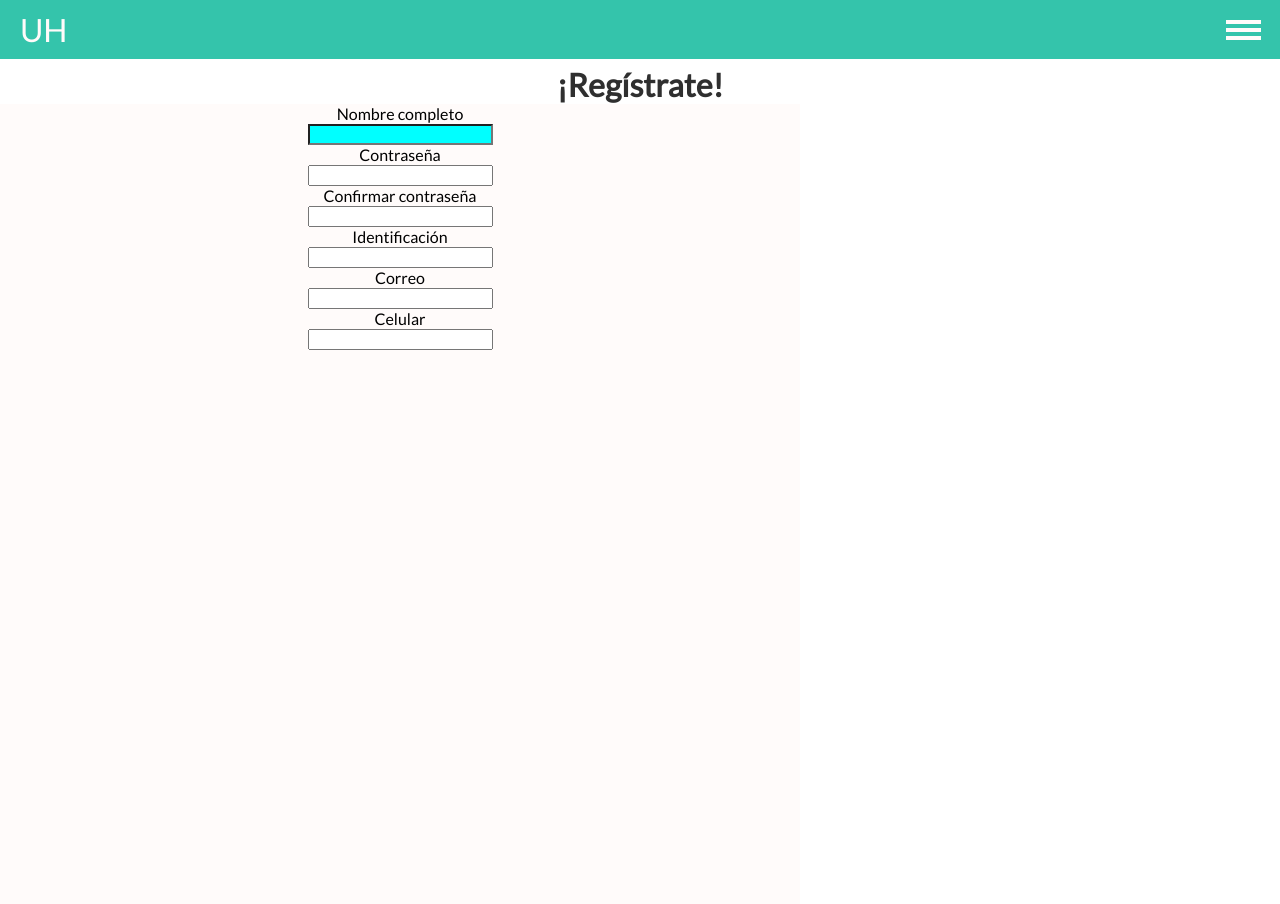
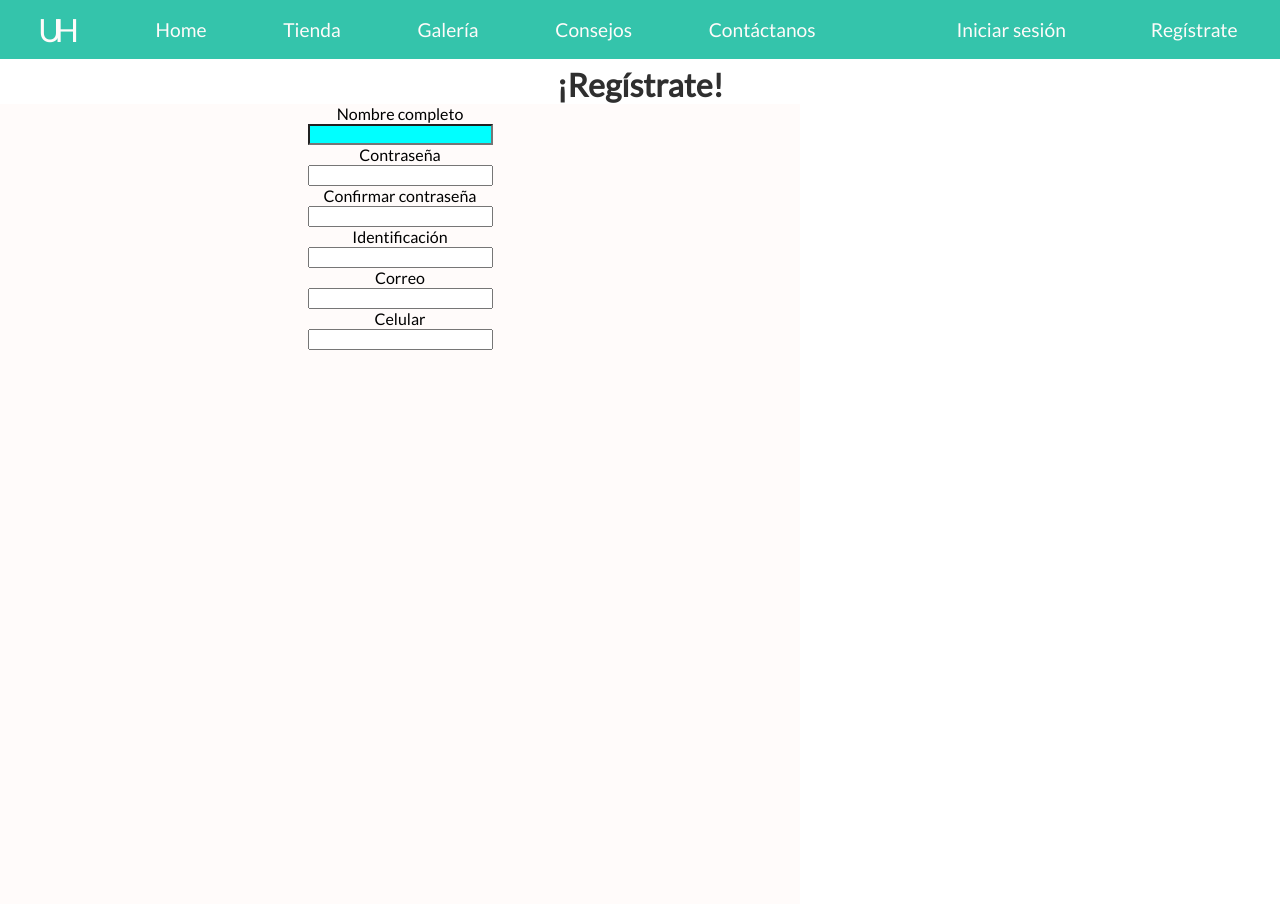
Before and after one commit to yeissonpigo/urbanohome, a Django app: page /register/ in a window 1280 px wide. Run offline with Django 3.2, Linux system fonts and the light colour scheme.

Commit message:
navbar for mobile and desktop screen is in progress. I need to improve the hover on desktop screen. I need to improve space between li in desktop screen

```diff
--- a/store/static/store/styles/header.css
+++ b/store/static/store/styles/header.css
@@ -116,3 +116,46 @@ body {
     background-color: #FFFBFA;
     color: #34C4AB;
 }
+
+@media only screen and (min-width: 800px) {
+    .first {
+        display: none;
+    }
+
+    .item a.logo {
+        display: block;
+        letter-spacing: -7px;
+        padding-right: 7px;
+        font-size: 2rem;
+    }
+
+    .navbar__father {
+        display: flex;
+        position: fixed;
+        width: 100%;
+    }
+
+    .options {
+        display: flex;
+        align-items: center;
+        position: relative;
+        width: 70%;
+        margin-top: 0;
+        justify-content: space-around;
+    }
+
+    .session {
+        margin-top: 0;
+        padding-left: 60px;
+        display: flex;
+        align-items: center;
+        position: relative;
+        width: 30%;
+        justify-content: space-around;
+    }
+
+    .slide {
+        animation: initial;
+        transform: translateX(0%);
+    }
+}
--- a/store/templates/store/base.html
+++ b/store/templates/store/base.html
@@ -25,6 +25,7 @@
             </a>
         </li>
     </ul>
+    <div class="navbar__father">
         <ul class="navbar options slide" id="navbar">
             <li class="item">
                 <a href="#" class="logo">UH</a>
@@ -53,6 +54,7 @@
                 <a href="#">Regístrate</a>
             </li>
         </ul>
+    </div>
 </header>
 
 <body>
```
Lines whose indentation alone changed are shown as unchanged.
